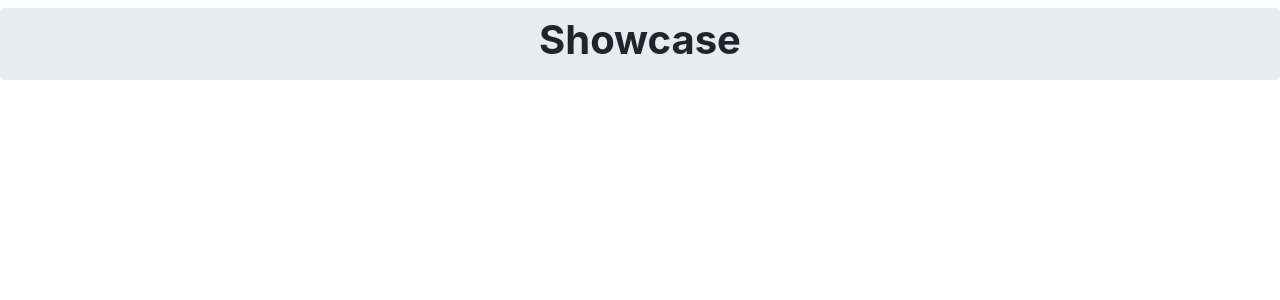
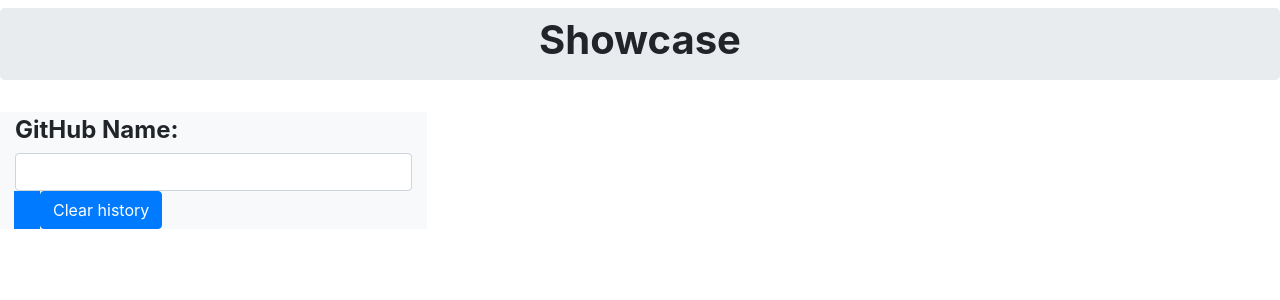
Before and after one commit to ThaliaRowan/showcase, a React (Create React App) app in the folder client/: page /searchPage in a window 1280 px wide. Shown: the top 300 px of the page. Built offline with nearby package versions, Linux system fonts and the light colour scheme.

Commit message:
react loaded

```diff
--- a/client/src/components/Container.js
+++ b/client/src/components/Container.js
@@ -1,5 +1,5 @@
 import React from "react";
-import searchHistory from "./searchHistory";
+import SearchHistory from "./searchHistory";
 import Display from "./display";
 
 
@@ -7,7 +7,7 @@ import Display from "./display";
 function Container() {
   return (
 <div>
-  <searchHistory/>
+  <SearchHistory/>
    <Display/>
 </div>
   );
--- a/client/src/components/checkBox.js
+++ b/client/src/components/checkBox.js
@@ -3,7 +3,7 @@ import React from "react";
 
 
 
-function checkBox() {
+function CheckBox() {
     return (
         <div class="form-check">
             <input type="checkbox" className="form-check-input" id="dropdownCheck" />
@@ -15,4 +15,4 @@ function checkBox() {
 }
 
 
-export default checkBox;
+export default CheckBox;
--- a/client/src/components/clearBtn.js
+++ b/client/src/components/clearBtn.js
@@ -2,15 +2,15 @@ import React from "react";
 // import Hubnames from "names";
 
 
-function clearBtn() {
+function ClearBtn() {
         return (
                 <div>
                         <button className=" btn btn-primary" type="button" id="clear-history">Clear history</button>
-                        <ul className="list-group">{} </ul>
+                        <ul className="list-group">{ } </ul>
                         {/* {savedHubnames.map(name => (<li className="list-group-item">{Hubname.name}</li>))} */}
                 </div>
         );
 }
 
 
-export default clearBtn;
+export default ClearBtn;
--- a/client/src/components/input.js
+++ b/client/src/components/input.js
@@ -4,7 +4,7 @@ import React from "react";
 
 function Input() {
     return (
-        <input type="text" class="form-control" id="search-city" aria-label="City Search" aria-describedby="search-button"/>
+        <input type="text" className="form-control" id="search-city" aria-label="City Search" aria-describedby="search-button"/>
 
 
        );
--- a/client/src/components/searchBtn.js
+++ b/client/src/components/searchBtn.js
@@ -2,15 +2,15 @@ import React from "react";
 
 
 
-function searchBtn() {
+function SearchBtn() {
     return (
 
-                <div class="input-group-append">
-                    <button class=" btn bg-primary text-light" id="search-button"><i class="fa fa-search"></i></button>
+                <div className="input-group-append">
+                    <button className=" btn bg-primary text-light" id="search-button"><i className="fa fa-search"></i></button>
                 </div>
 
        );
 }
 
 
-export default searchBtn;
+export default SearchBtn;
--- a/client/src/components/searchHistory.js
+++ b/client/src/components/searchHistory.js
@@ -1,19 +1,19 @@
 import React from "react";
 import Input from "./input";
-import searchBtn from "./searchBtn";
-import clearBtn from "./clearBtn";
+import SearchBtn from "./searchBtn";
+import ClearBtn from "./clearBtn";
 // import Hubnames from "assets/models/names";
 
 
-function searchHistory() {
+function SearchHistory() {
 
     return (
-        <div class="col-sm-4 bg-light">
-            <h4 class="pt-1"><strong>GitHub Name:</strong></h4>
+        <div className="col-sm-4 bg-light">
+            <h4 className="pt-1"><strong>GitHub Name:</strong></h4>
             <Input />
-            <div class="input-group mb-3">
-                <searchBtn />
-                <clearBtn />
+            <div className="input-group mb-3">
+                <SearchBtn/>
+                <ClearBtn/>
             </div>
         </div>
 
@@ -21,4 +21,4 @@ function searchHistory() {
 }
 
 
-export default searchHistory;
+export default SearchHistory;
--- a/client/src/pages/searchPage.js
+++ b/client/src/pages/searchPage.js
@@ -1,5 +1,5 @@
 import React from "react";
-import Container from "../components/Container";
+import Container from "../components/container";
 import JumboContainer from "../components/jumboContainer";
 
 
```
